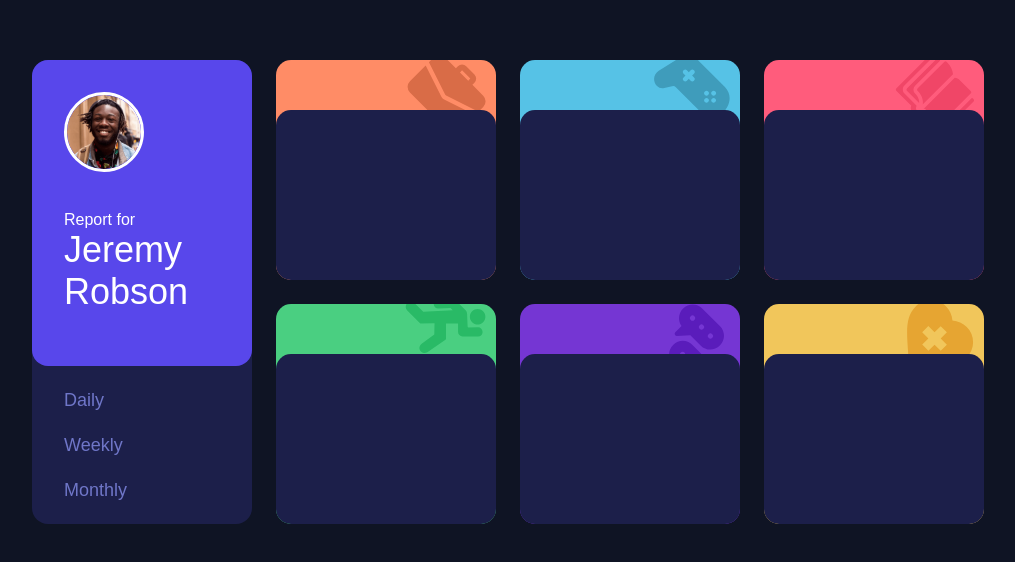
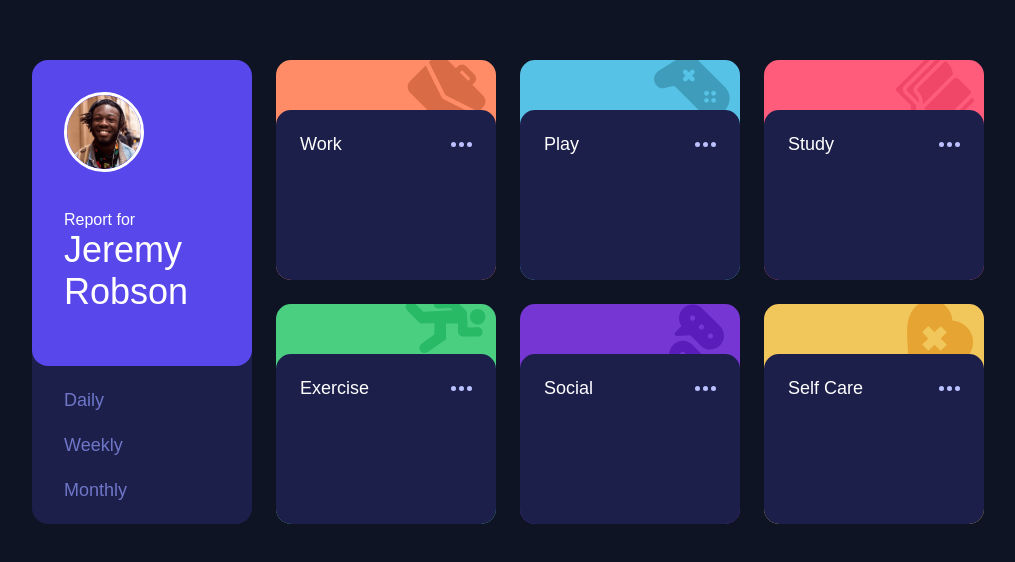
Before and after one commit to aditya-chakraborty/time-tracker, a React (Create React App) app: page / in a window 1280 px wide. Shown: the part 108-670 px from the top of the page, without its empty margins (132-1147 px from the left). Built offline with nearby package versions, Linux system fonts and the light colour scheme.

Commit message:
Add title and ellipsis to Activity card

```diff
--- a/src/App.js
+++ b/src/App.js
@@ -27,37 +27,48 @@ function App() {
         </section>
         {[{
           id: 1,
+          title: 'Work',
           bgColor: 'hsl(15, 100%, 70%)',
           icon: workIcon,
         },
         {
           id: 2,
+          title: 'Play',
           bgColor: 'hsl(195, 74%, 62%)',
           icon: playIcon,
         },
         {
           id: 3,
+          title: 'Study',
           bgColor: 'hsl(348, 100%, 68%)',
           icon: studyIcon,
         },
         {
           id: 4,
+          title: 'Exercise',
           bgColor: 'hsl(145, 58%, 55%)',
           icon: exerciseIcon,
         },
         {
           id: 5,
+          title: 'Social',
           bgColor: 'hsl(264, 64%, 52%)',
           icon: socialIcon,
         },
         {
           id: 6,
+          title: 'Self Care',
           bgColor: 'hsl(43, 84%, 65%)',
           icon: selfCareIcon,
         },
     ].map(val => {
           return (
-            <ActivityCard key={val.id} bgColor={val.bgColor} img={val.icon} />
+            <ActivityCard
+              key={val.id}
+              bgColor={val.bgColor}
+              img={val.icon}
+              title={val.title}
+            />
           )
         })}
       </div>
--- a/src/components/ActivityCard.css
+++ b/src/components/ActivityCard.css
@@ -11,9 +11,21 @@
 }
 
 .activity-container {
+    box-sizing: border-box;
     height: 170px;
     width: 100%;
     background-color: hsl(235, 46%, 20%);
     border-radius: 15px;
     align-self: flex-end;
+    padding: 1.5rem;
 }
+
+.header {
+    display: flex;
+    justify-content: space-between;
+    font-size: 18px;
+}
+
+.header img {
+    object-fit: contain;
+}
--- a/src/components/ActivityCard.js
+++ b/src/components/ActivityCard.js
@@ -1,5 +1,6 @@
 import React from 'react'
 import './ActivityCard.css'
+import ellipsis from '../images/icon-ellipsis.svg'
 
 const ActivityCard = (props) => {
   return (
@@ -7,7 +8,12 @@ const ActivityCard = (props) => {
       className="card"
       style={{backgroundColor: props.bgColor, backgroundImage: `url(${props.img})`}}
     >
-      <div className="activity-container" />
+      <div className="activity-container">
+        <div className="header">
+          <header>{props.title}</header>
+          <img src={ellipsis} alt='ellipsis' />
+        </div>
+      </div>
     </div>
   )
 }
```
